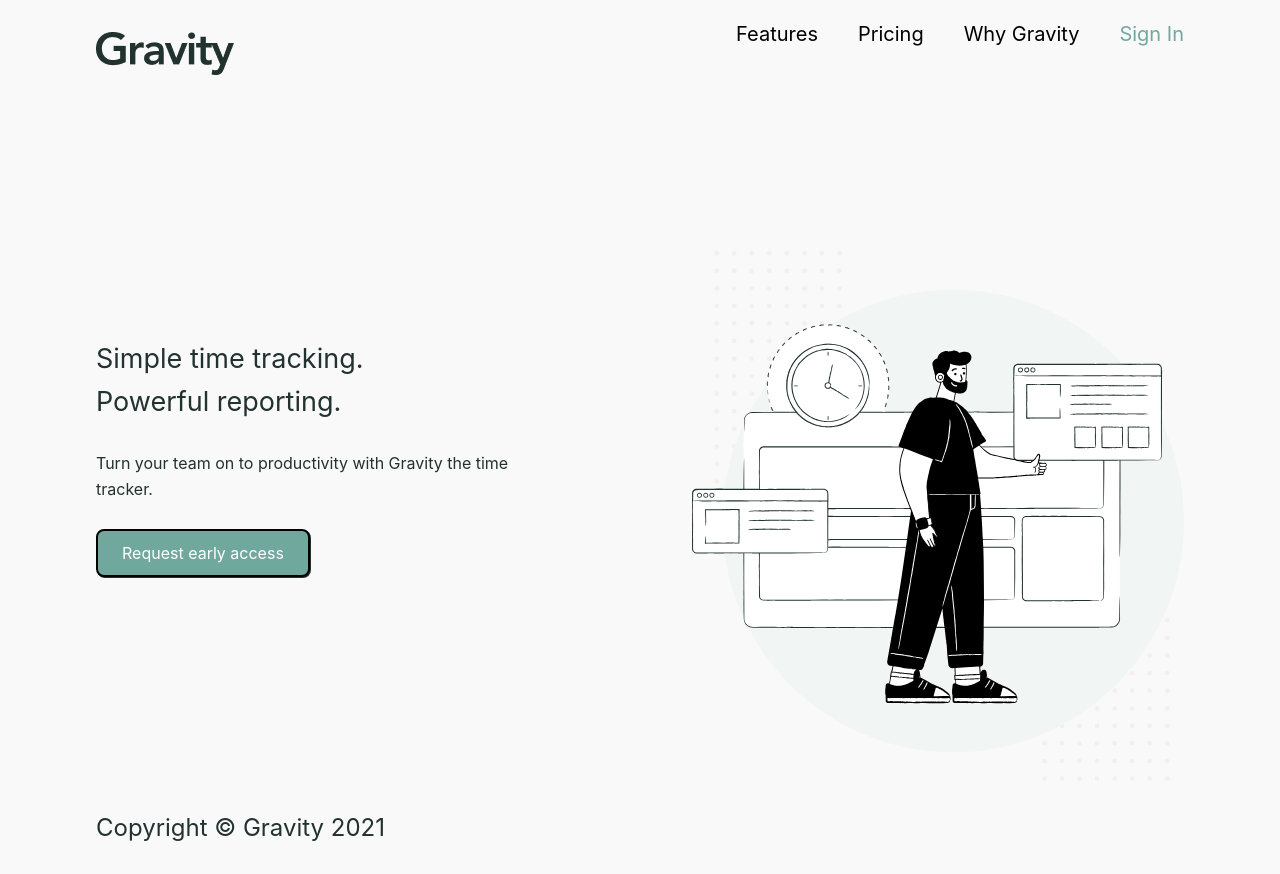
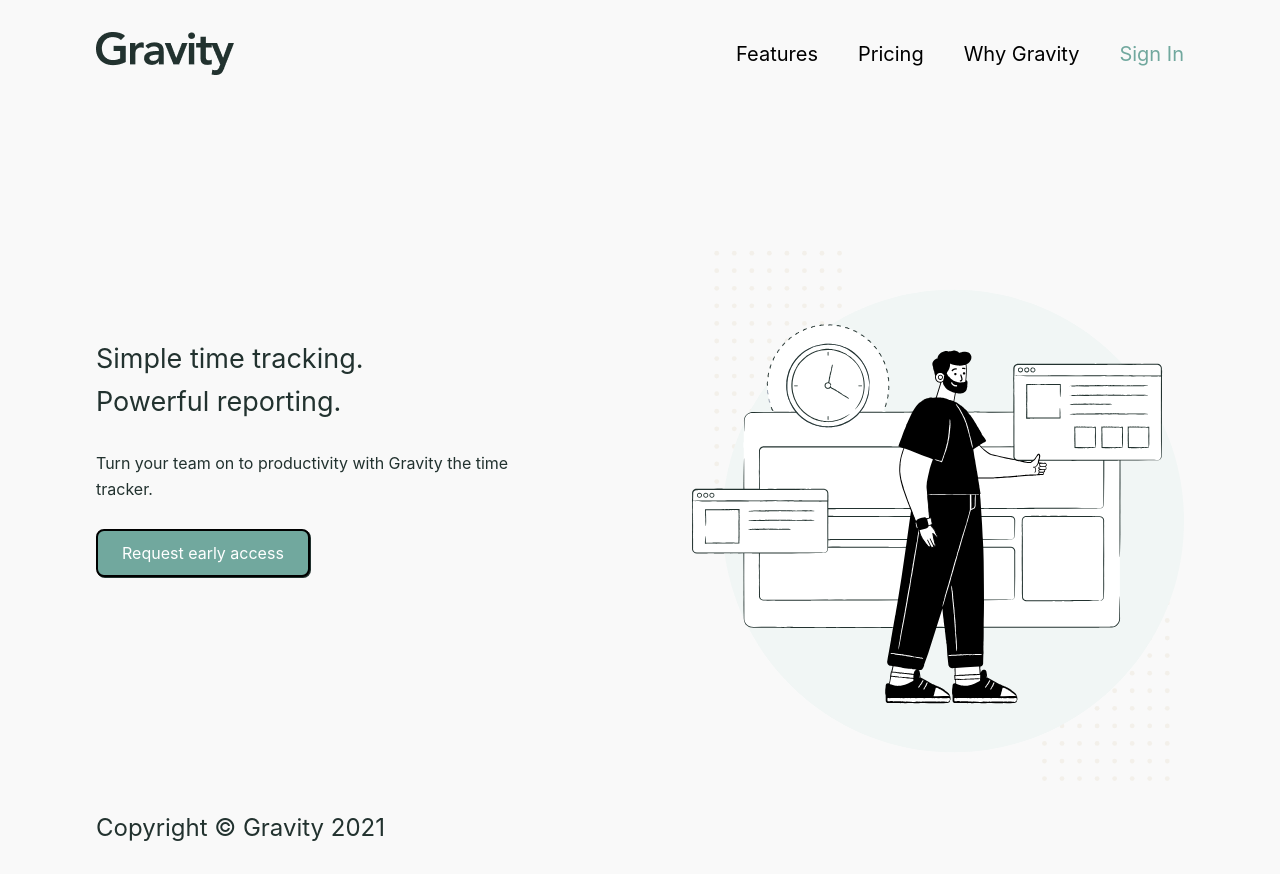
Before and after one commit to Rex739/time-tracker, a Next.js app: page / in a window 1280 px wide. Built offline with nearby package versions, Linux system fonts and the light colour scheme.

Commit message:
fixed topNav bug

```diff
--- a/components/navbar.js
+++ b/components/navbar.js
@@ -7,7 +7,7 @@ const NavBar = () =>{
 			<nav className={styles.topNav, styles.desktopNav}>
 				<ul>
 					<li><Link href="/"><a><img src="images/desktop-logo.png" alt=""/></a></Link></li>
-					<li><Link href="/features"><a>Features</a></Link></li>
+					<li id={styles.secondChild}><Link href="/features"><a>Features</a></Link></li>
 					<li><Link href="/pricing"><a>Pricing</a></Link></li>
 					<li><Link href="/why"><a>Why Gravity</a></Link></li>
 					<li><Link href="/sign-in"><a>Sign In</a></Link></li>
--- a/styles/navbarFooter.module.css
+++ b/styles/navbarFooter.module.css
@@ -66,27 +66,30 @@
 		display: block;
 	}
 	.desktopNav ul{
-		margin:  0;
+		margin: auto 0;
 		padding: 2rem 0;
 		list-style: none;
 		display: flex;
 	}
 	.desktopNav ul li{
-		margin: 0 20px 0 0;
+		margin: auto 15px;
 	}
 	.desktopNav ul li:first-child{
 		margin-right: auto;
 	}
 	.desktopNav ul li:last-child{
 		color: #71A89E;
-		margin:  0;
+		margin: auto 0 auto ;
 	}
 }
 @media all and (min-width: 1024px){
 	.desktopNav ul li{
-		margin: 0 40px 0 0;
+		margin: auto 40px auto 0;
 		font-size: 20px;
 		line-height: 4px;
+	}
+	.desktopNav ul li:last-child{
+		color: #71A89E;
 	}
 	.footer p{
 		font-size: 24px;
```
